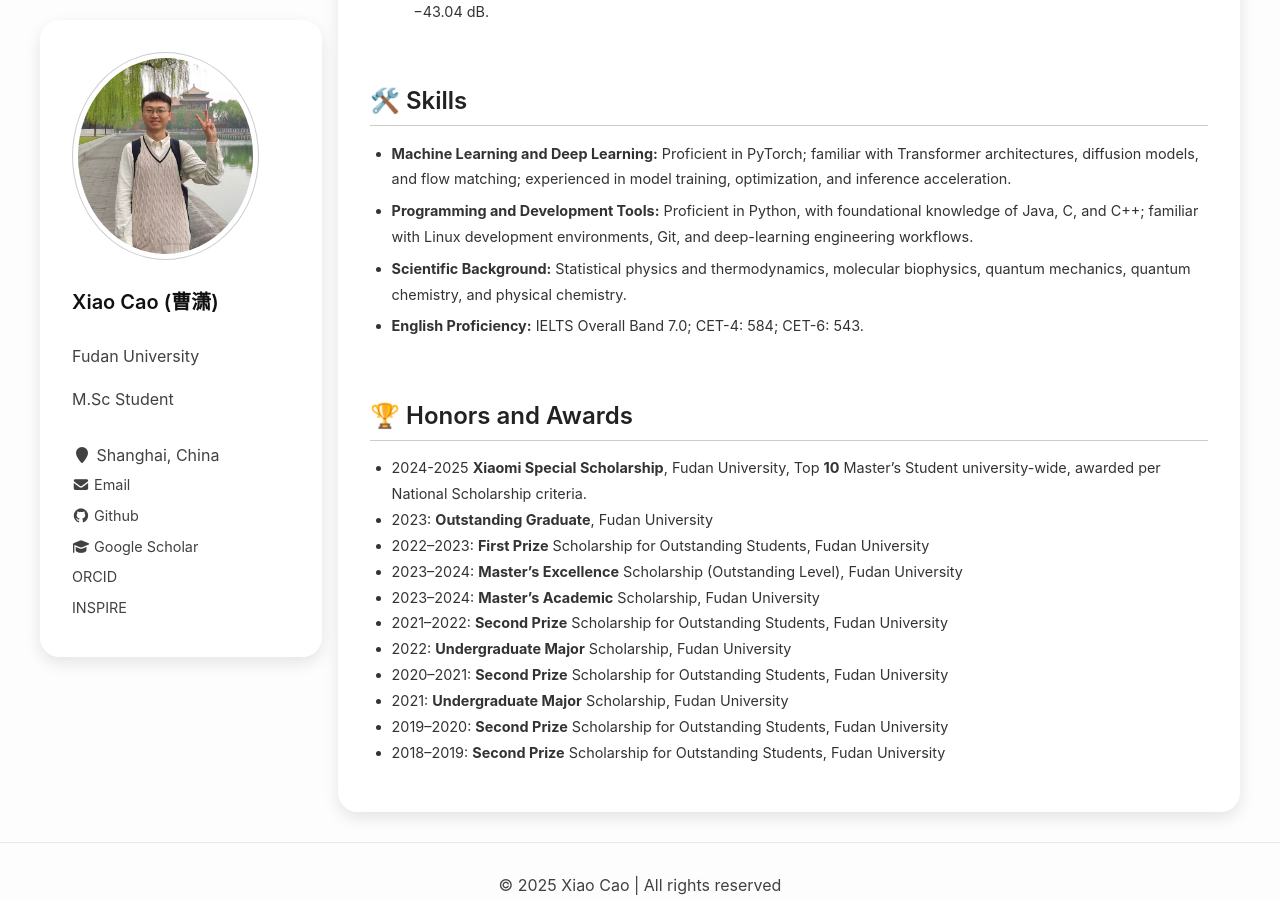
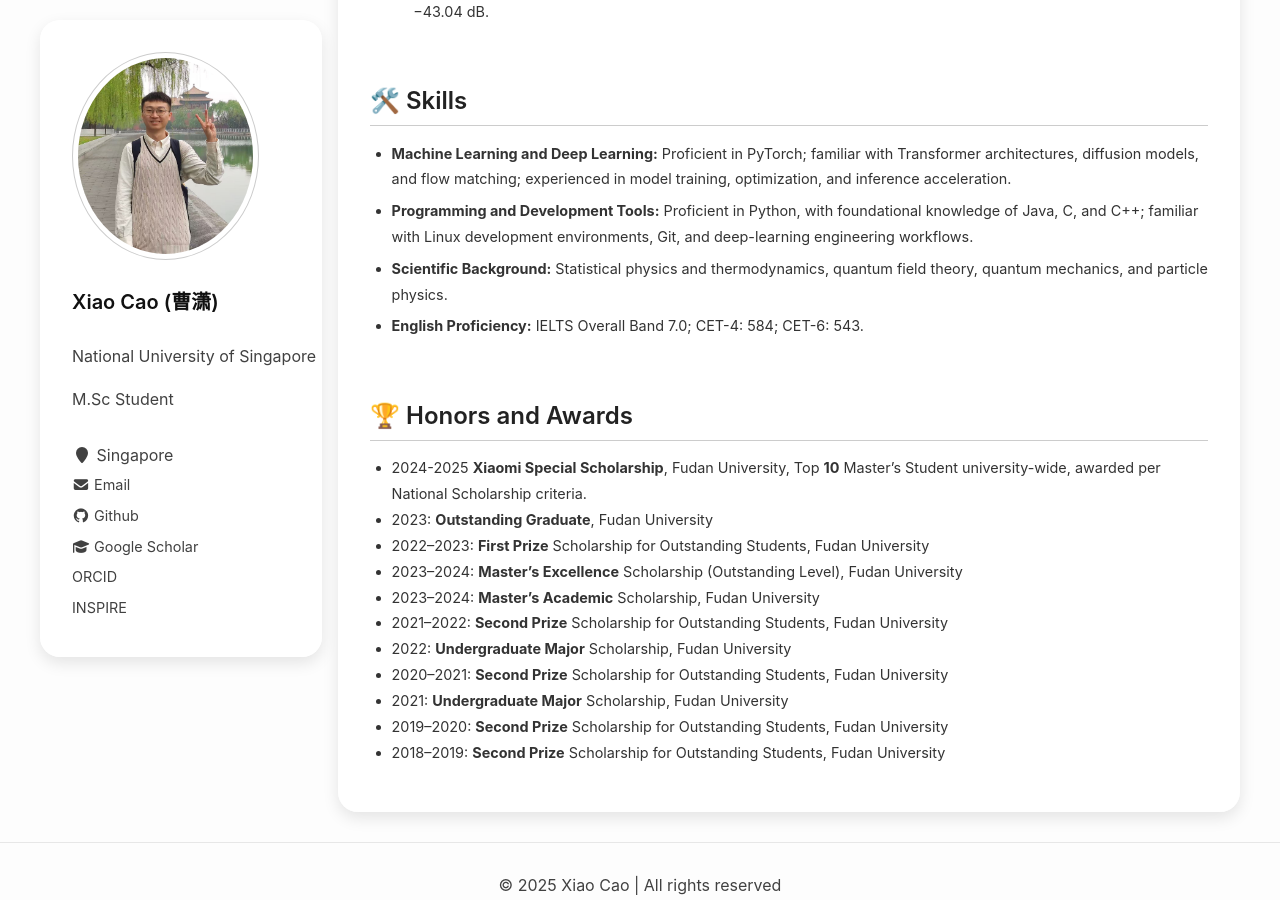
Before and after one commit to FranklinCao123/FranklinCao123.github.io, a Jekyll site: the page built from about.md, in a window 1280 px wide and 900 px high, scrolled down 1905 px. Built offline with Jekyll 4.4.1, drawn with Linux system fonts in a browser that asks for light colours; a style sheet for code colours, icons or effects is not loaded.

Commit message:
update the config file and about page

```diff
--- a/_config.yml
+++ b/_config.yml
@@ -4,11 +4,11 @@ author:
   name             : "Xiao Cao (曹潇)"
   description      : "Xiao Cao's Website"
   identity         : "M.Sc Student"
-  bio              : "Fudan University"
+  bio              : "National University of Singapore"
   avatar           : "/assets/images/profile_new.jpg"
   github           : "FranklinCao123"
-  email            : "xcao23@m.fudan.edu.cn"
-  location         : "Shanghai, China"
+  email            : "xiao-cao@u.nus.edu"
+  location         : "Singapore"
   googlescholar    : "https://scholar.google.com/citations?user=UAT-n_IAAAAJ&hl=en"
   orcid            : "https://orcid.org/0009-0002-4422-667X"
   inspire          : "https://inspirehep.net/authors/2952917"
--- a/about.md
+++ b/about.md
@@ -77,7 +77,7 @@ I enrolled at Fudan University in 2018, initially studying Electronic Engineerin
 
 - **Programming and Development Tools:** Proficient in Python, with foundational knowledge of Java, C, and C++; familiar with Linux development environments, Git, and deep-learning engineering workflows.
 
-- **Scientific Background:** Statistical physics and thermodynamics, molecular biophysics, quantum mechanics, quantum chemistry, and physical chemistry.
+- **Scientific Background:** Statistical physics and thermodynamics, quantum field theory, quantum mechanics, and particle physics.
 
 - **English Proficiency:** IELTS Overall Band 7.0; CET-4: 584; CET-6: 543.
 
```
